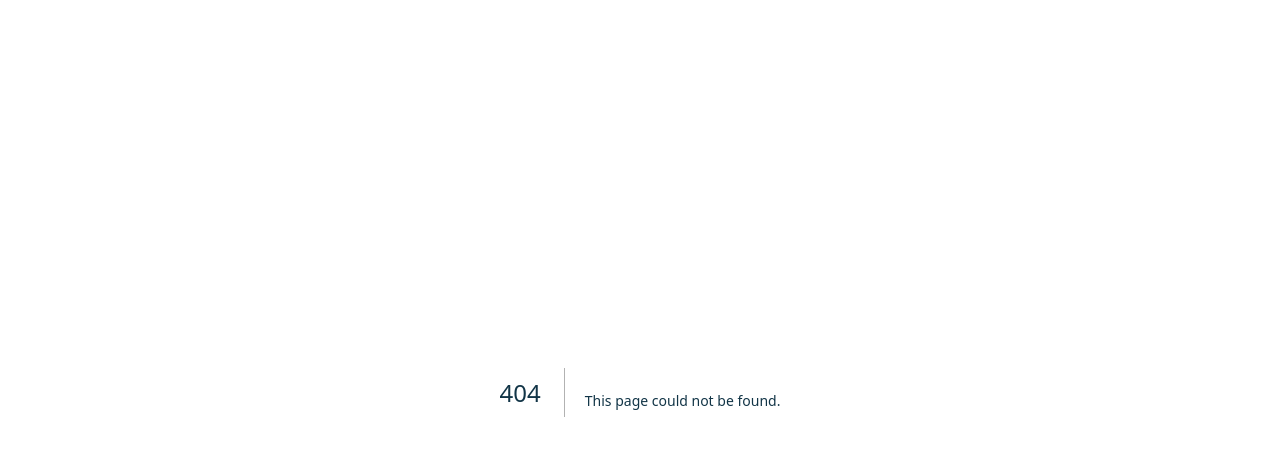
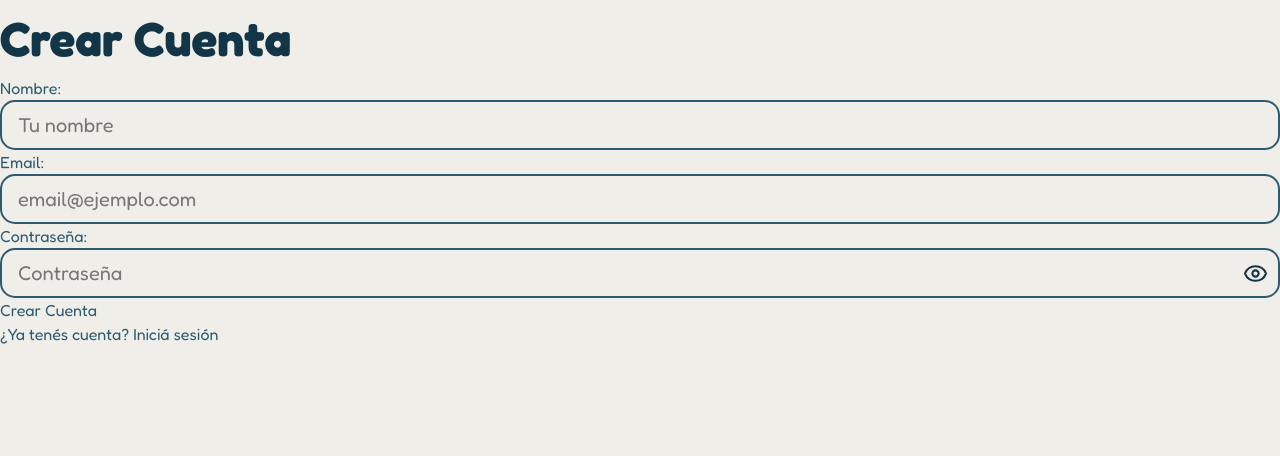
Before and after one commit to UM-LabTics/lakitu-core, a Next.js app in the folder frontend/: page /signup in a window 1280 px wide. Before the commit this address had no page. Shown: the top 456 px of the page. Built offline with nearby package versions, Linux system fonts and the light colour scheme; no server answers.

Commit message:
feat: simple log in and sign up screens

```diff
--- /dev/null
+++ b/frontend/app/login/page.tsx
@@ -0,0 +1,67 @@
+"use client";
+
+import { useState } from "react";
+import { login } from "@/lib/api/auth";
+import Input from "@/components/Input";
+
+export default function LoginPage() {
+  const [email, setEmail]       = useState("");
+  const [password, setPassword] = useState("");
+  const [error, setError]       = useState<string | null>(null);
+  const [loading, setLoading]   = useState(false);
+
+  async function handleLogin() {
+    if (!email || !password) {
+      setError("Por favor completá todos los campos.");
+      return;
+    }
+    setLoading(true);
+    setError(null);
+    try {
+      const data = await login(email, password);
+      // Por ahora solo logueamos — Nacho agregará el guardado del token
+      console.log("Login exitoso:", data);
+      alert(`Bienvenido! Token: ${data.token}`);
+    } catch (err) {
+      setError("Credenciales incorrectas o error del servidor.");
+    } finally {
+      setLoading(false);
+    }
+  }
+
+  return (
+    <div>
+      <h1>Iniciar Sesión</h1>
+
+      <div>
+        <p>Email:</p>
+        <Input
+          variant="text"
+          placeholder="email@ejemplo.com"
+          value={email}
+          onChange={(value) => setEmail(value)}
+        />
+      </div>
+
+      <div>
+        <p>Contraseña:</p>
+        <Input
+          variant="password"
+          placeholder="Contraseña"
+          value={password}
+          onChange={(value) => setPassword(value)}
+        />
+      </div>
+
+      {error && <p style={{ color: "red" }}>{error}</p>}
+
+      <button onClick={handleLogin} disabled={loading}>
+        {loading ? "Cargando..." : "Iniciar Sesión"}
+      </button>
+
+      <p>
+        ¿No tenés cuenta? <a href="/signup">Registrate</a>
+      </p>
+    </div>
+  );
+}
--- /dev/null
+++ b/frontend/app/signup/page.tsx
@@ -0,0 +1,78 @@
+"use client";
+
+import { useState } from "react";
+import { signup } from "@/lib/api/auth";
+import Input from "@/components/Input";
+
+export default function SignupPage() {
+  const [name, setName]         = useState("");
+  const [email, setEmail]       = useState("");
+  const [password, setPassword] = useState("");
+  const [error, setError]       = useState<string | null>(null);
+  const [loading, setLoading]   = useState(false);
+
+  async function handleSignup() {
+    if (!name || !email || !password) {
+      setError("Por favor completá todos los campos.");
+      return;
+    }
+    setLoading(true);
+    setError(null);
+    try {
+      const data = await signup(email, password, name);
+      // Por ahora solo logueamos — Nacho agregará el guardado del token
+      console.log("Signup exitoso:", data);
+      alert(`Cuenta creada! Token: ${data.token}`);
+    } catch (err) {
+      setError("Error al crear la cuenta. El email puede estar en uso.");
+    } finally {
+      setLoading(false);
+    }
+  }
+
+  return (
+    <div>
+      <h1>Crear Cuenta</h1>
+
+      <div>
+        <p>Nombre:</p>
+        <Input
+          variant="text"
+          placeholder="Tu nombre"
+          value={name}
+          onChange={(value) => setName(value)}
+        />
+      </div>
+
+      <div>
+        <p>Email:</p>
+        <Input
+          variant="text"
+          placeholder="email@ejemplo.com"
+          value={email}
+          onChange={(value) => setEmail(value)}
+        />
+      </div>
+
+      <div>
+        <p>Contraseña:</p>
+        <Input
+          variant="password"
+          placeholder="Contraseña"
+          value={password}
+          onChange={(value) => setPassword(value)}
+        />
+      </div>
+
+      {error && <p style={{ color: "red" }}>{error}</p>}
+
+      <button onClick={handleSignup} disabled={loading}>
+        {loading ? "Cargando..." : "Crear Cuenta"}
+      </button>
+
+      <p>
+        ¿Ya tenés cuenta? <a href="/login">Iniciá sesión</a>
+      </p>
+    </div>
+  );
+}
```
